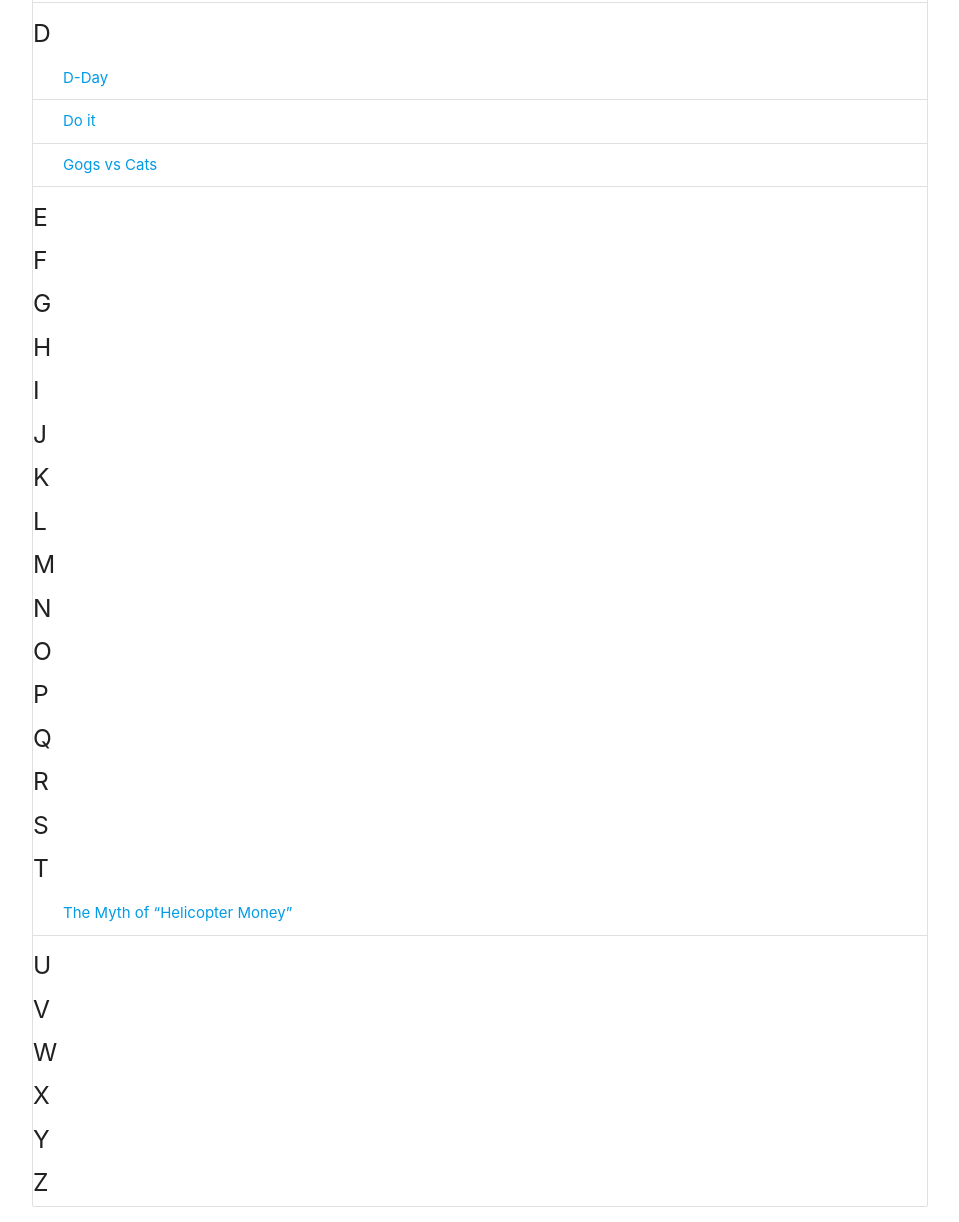
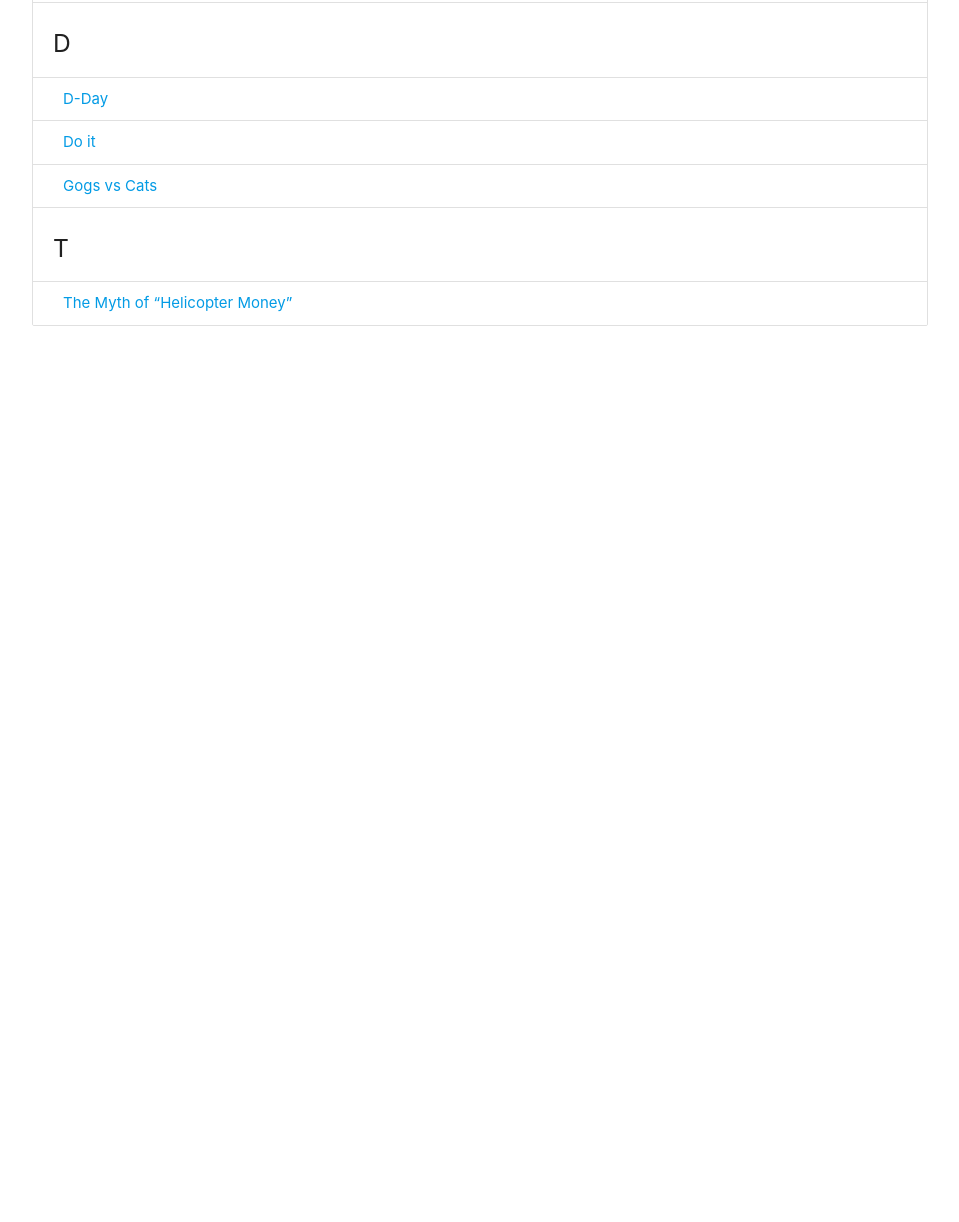
Before and after one commit to LukasBaranowski/MMT, a plain HTML site: page list-filter.html in a window 1280 px wide. Shown: the part 917-2139 px from the top of the page, without its empty margins (160-1119 px from the left). After the commit the page ends 1258 px from the top, so only its background shows below. Drawn offline with nearby package versions, Linux system fonts and the light colour scheme.

Commit message:
Update list-filter.html

```diff
--- a/list-filter.html
+++ b/list-filter.html
@@ -108,6 +108,7 @@
             <li class="collection-item">
                 <a href="#">Coins and bills</a>
             </li>
+            <li class="collection-header">
                 <h5>D</h5>
             </li>
             <li class="collection-item">
@@ -119,31 +120,12 @@
             <li class="collection-item">
                 <a href="#">Gogs vs Cats</a>
             </li>
-                <h5>E</h5>
-                <h5>F</h5>
-                <h5>G</h5>
-                <h5>H</h5>
-                <h5>I</h5>
-                <h5>J</h5>
-                <h5>K</h5>
-                <h5>L</h5>
-                <h5>M</h5>
-                <h5>N</h5>
-                <h5>O</h5>
-                <h5>P</h5>
-                <h5>Q</h5>
-                <h5>R</h5>
-                <h5>S</h5>
+            <li class="collection-header">
                 <h5>T</h5>
-                    <li class="collection-item">
-                        <a href="https://www.project-syndicate.org/commentary/modern-monetary-theory-is-not-helicopter-money-by-yeva-nersisyan-and-l-randall-wray-2020-04?fbclid=IwAR3DXoKX1mKD83y-lzTrFUMa77oCeO4U_cGCzaQYHXDRdkk050CnkE1Wrek">The Myth of “Helicopter Money”</a>
-                    </li>
-                <h5>U</h5>
-                <h5>V</h5>
-                <h5>W</h5>
-                <h5>X</h5>
-                <h5>Y</h5>
-                <h5>Z</h5>
+            </li>
+            <li class="collection-item">
+                <a href="https://www.project-syndicate.org/commentary/modern-monetary-theory-is-not-helicopter-money-by-yeva-nersisyan-and-l-randall-wray-2020-04?fbclid=IwAR3DXoKX1mKD83y-lzTrFUMa77oCeO4U_cGCzaQYHXDRdkk050CnkE1Wrek">The Myth of “Helicopter Money”</a>
+            </li>
         </ul>
     </div>
 
```
